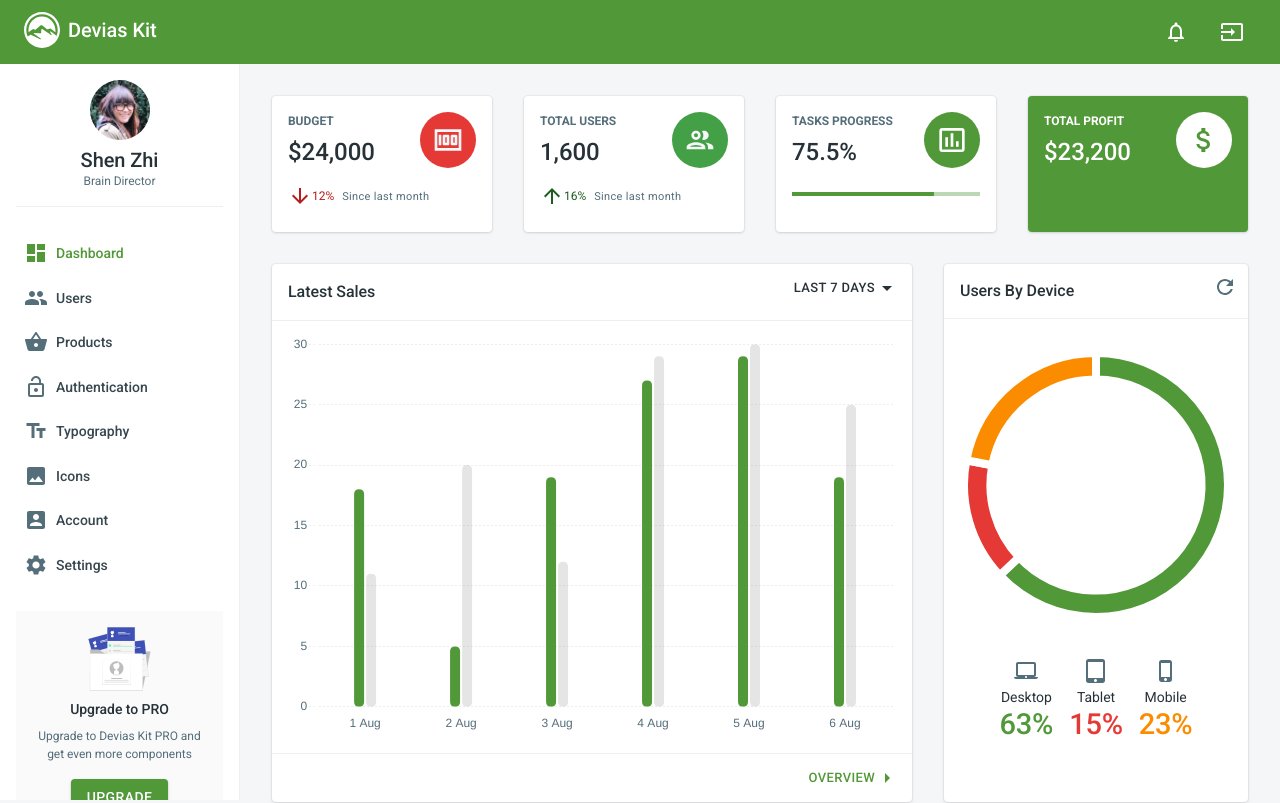
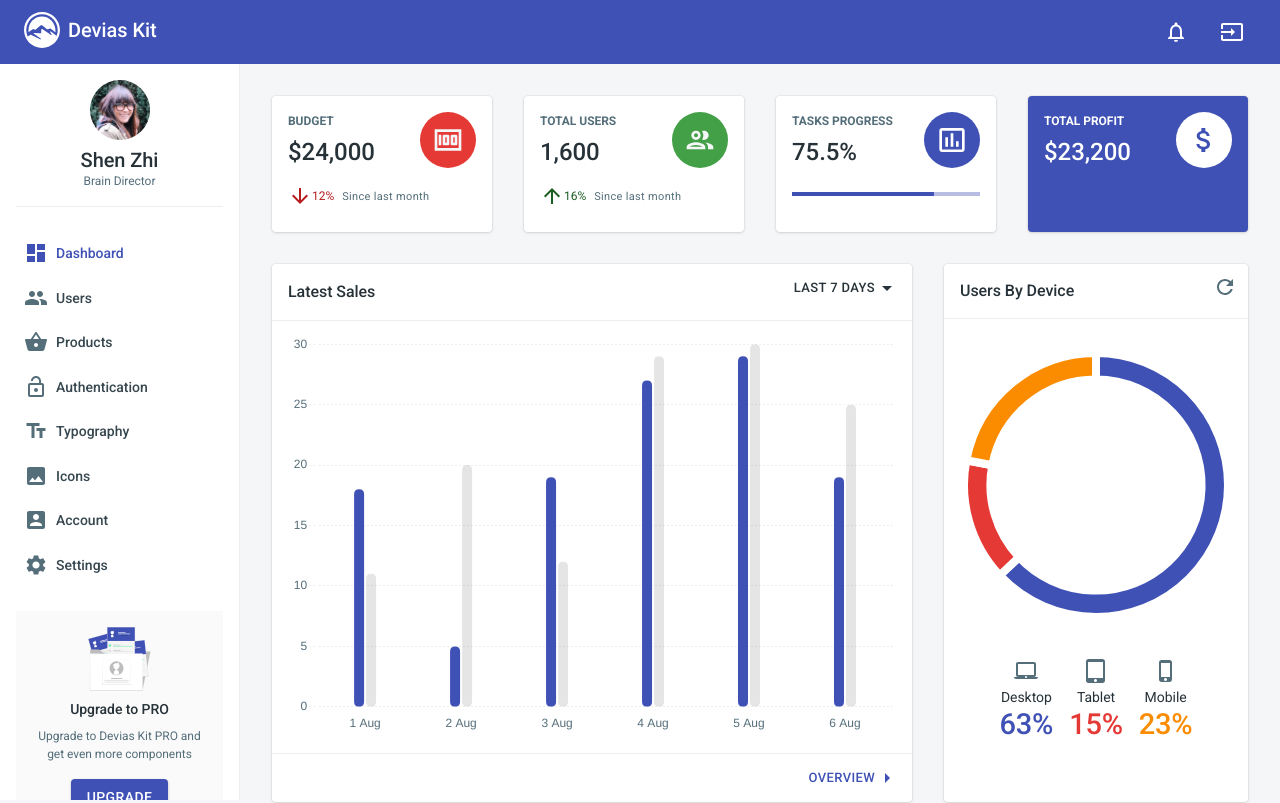
Before and after one commit to viridi19/covimath-front, a React (Create React App) app: page /dashboard in a window 1280 px wide. Shown: the top 803 px of the page. Built offline with nearby package versions, Linux system fonts and the light colour scheme; what validate.js would draw is missing.

Commit message:
chore: Change color -_-

```diff
--- a/public/index.html
+++ b/public/index.html
@@ -13,7 +13,7 @@
       href="https://fonts.googleapis.com/css?family=Roboto+Mono|Roboto+Slab|Roboto:300,400,500,700"
       rel="stylesheet"
     />
-    <title>React Material Dashboard</title>
+    <title>Compare and Colab</title>
   </head>
   <body>
     <noscript>You need to enable JavaScript to run this app.</noscript>
--- a/src/theme/palette.js
+++ b/src/theme/palette.js
@@ -9,7 +9,7 @@ export default {
   primary: {
     contrastText: white,
     dark: colors.indigo[900],
-    main: "#519839",
+    main: colors.indigo[500],
     light: colors.indigo[100]
   },
   secondary: {
```
